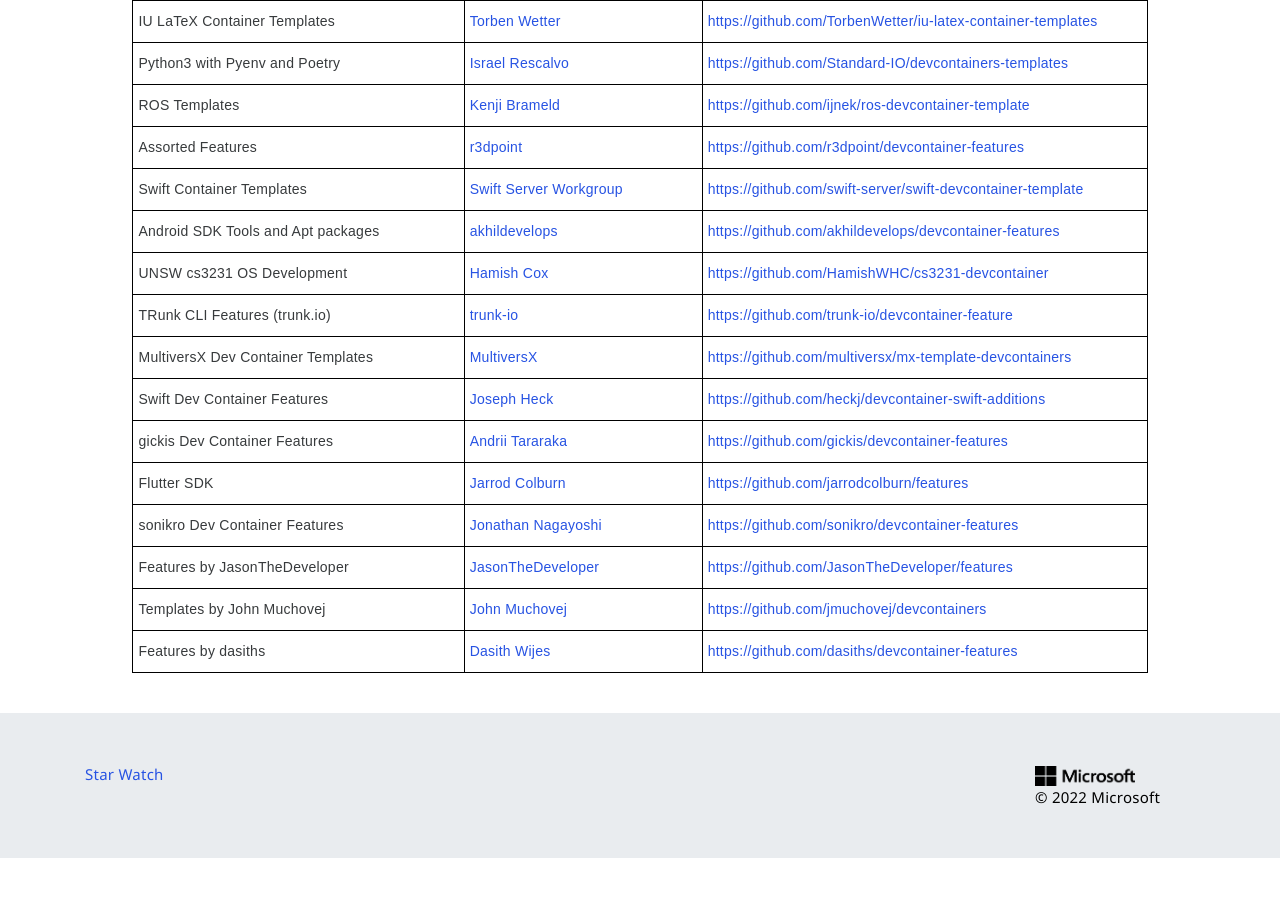
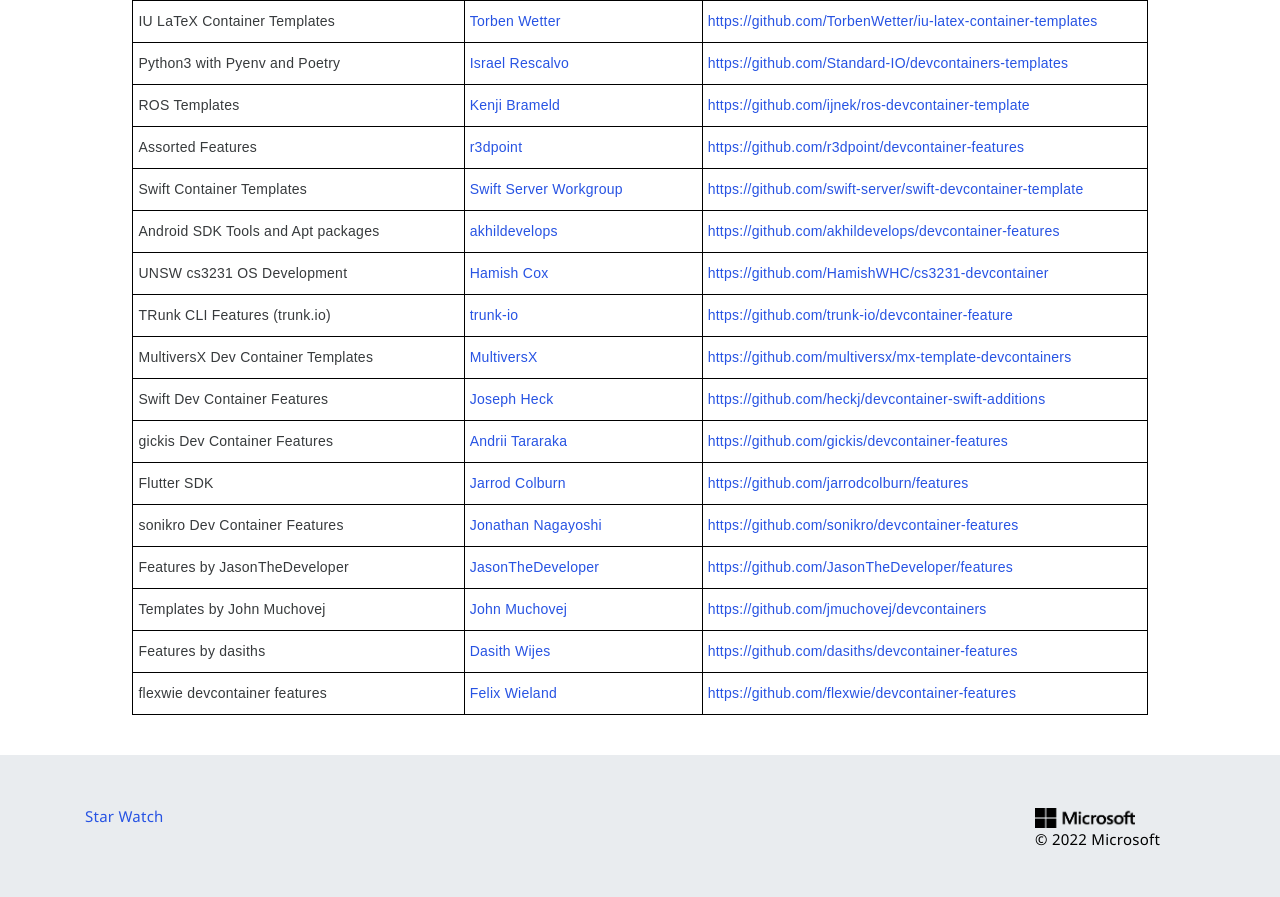
Before and after one commit to devcontainers/devcontainers.github.io, a Jekyll site: the page built from collections.html, in a window 1280 px wide and 900 px high, scrolled down 2518 px. Shown: the top 897 px of the window. Built offline with Jekyll 4.4.1, drawn with Linux system fonts in a browser that asks for light colours; nearby versions of some CDN libraries; comment, search, counter and statistics services are not loaded; before the commit the page ends 3376 px from its top, so only the background shows below that.

```diff
--- a/_data/collection-index.yml
+++ b/_data/collection-index.yml
@@ -338,3 +338,8 @@
   contact: https://dasith.me
   repository: https://github.com/dasiths/devcontainer-features
   ociReference: ghcr.io/dasiths/devcontainer-features
+- name: flexwie devcontainer features
+  maintainer: Felix Wieland
+  contact: https://github.com/flexwie/devcontainer-features/issues
+  repository: https://github.com/flexwie/devcontainer-features
+  ociReference: ghcr.io/flexwie/devcontainer-features
```
